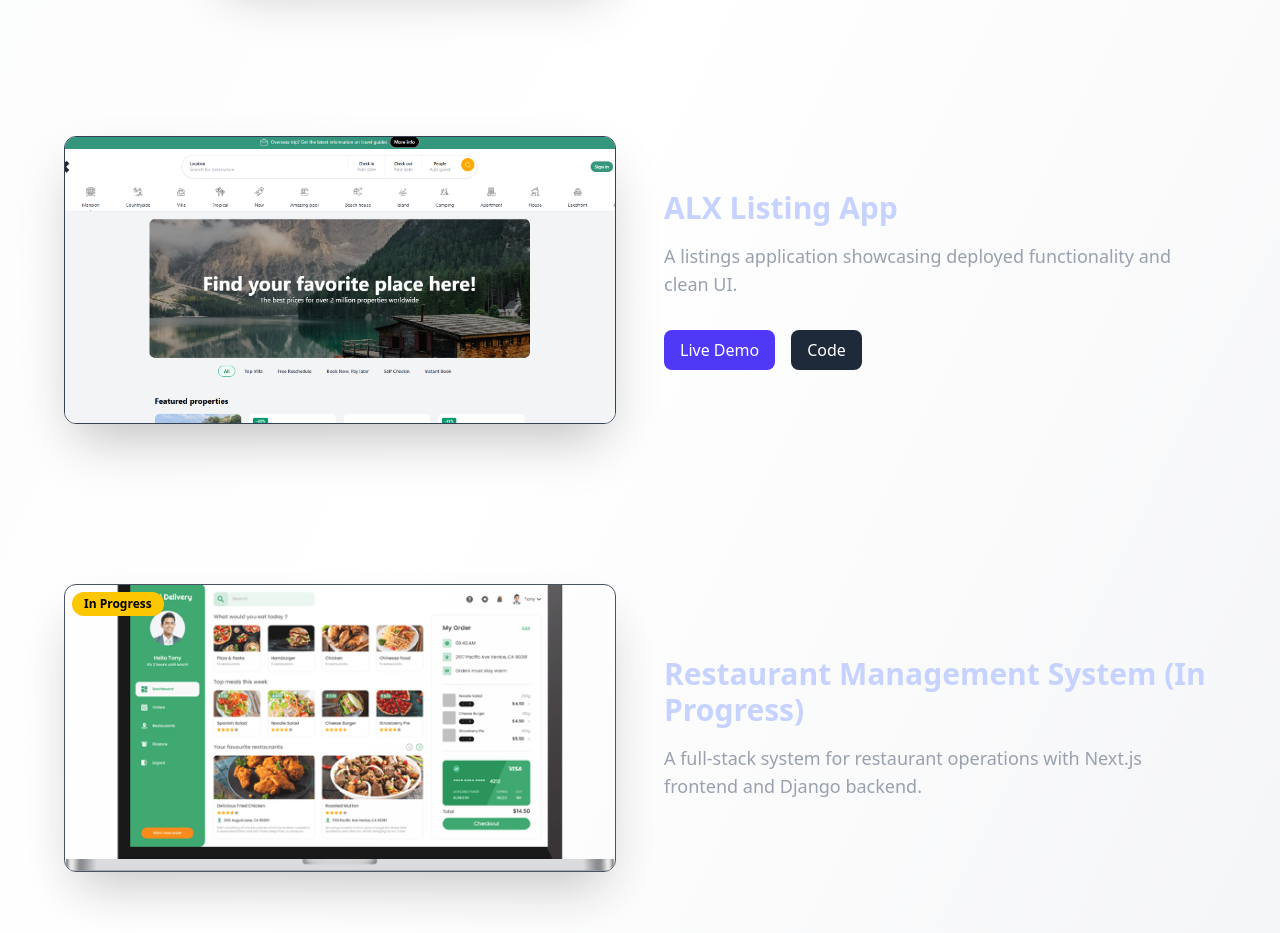
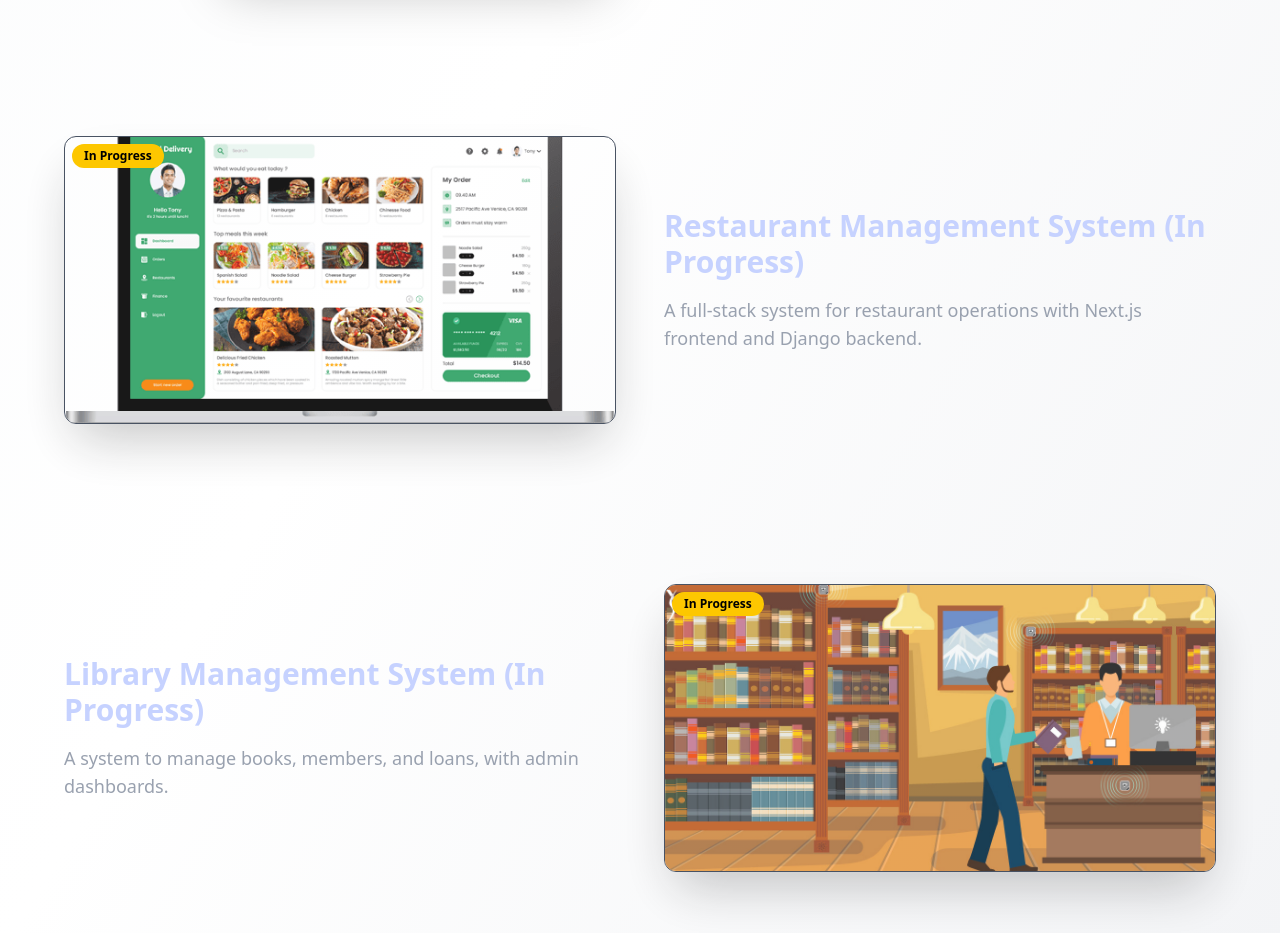
Before and after one commit to Pandonyx/Azzeddine-Iqachaden, a Next.js app: page / in a window 1280 px wide. Shown: the part 4020-4953 px from the top of the page. Built offline with nearby package versions, Linux system fonts and the light colour scheme.

Commit message:
listing app removed

```diff
--- a/components/Projects.tsx
+++ b/components/Projects.tsx
@@ -33,16 +33,6 @@ const projects = [
     tech: ["HTML", "CSS", "JavaScript"],
     live: "https://elegantdining.vercel.app/",
     code: "https://github.com/Pandonyx/restaurantwebsitebasicstack",
-  },
-  {
-    title: "ALX Listing App",
-    description:
-      "A listings application showcasing deployed functionality and clean UI.",
-    image: "/projects/airbnbclone.png",
-    tech: ["Next.js", "TypeScript", "Tailwind"],
-    live: "https://alx-listing-app-272189.vercel.app/",
-    code: "https://github.com/Pandonyx/alx-listing-app-deployed",
-    openInNewTab: true,
   },
 ];
 
```
